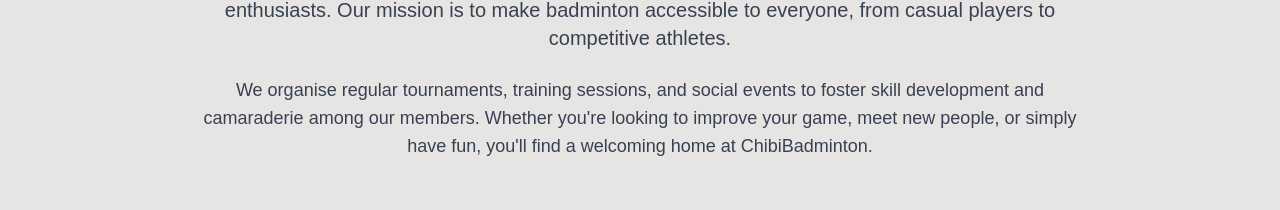
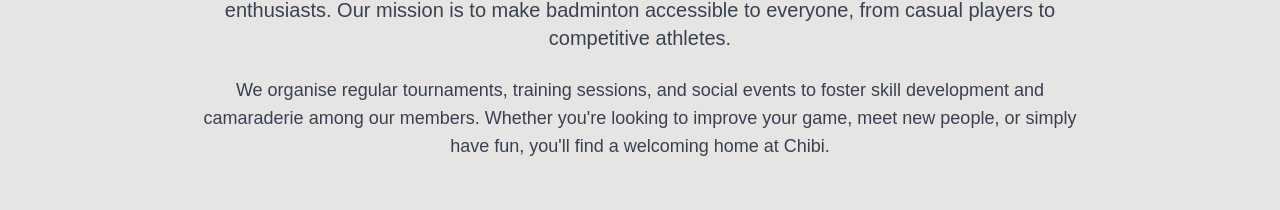
Before and after one commit to thangtruong1808/badmintonwebsite, a React (Vite) app in the folder frontend/: page /about-us in a window 1280 px wide. Shown: the part 258-468 px from the top of the page. Built offline with nearby package versions, Linux system fonts and the light colour scheme; no server answers; a web font is replaced by a local one.

Commit message:
Update AboutUsPage.tsx

```diff
--- a/frontend/src/components/AboutUsPage.tsx
+++ b/frontend/src/components/AboutUsPage.tsx
@@ -69,7 +69,7 @@
               events to foster skill development and camaraderie among our
               members. Whether you're looking to improve your game, meet new
               people, or simply have fun, you'll find a welcoming home at
-              ChibiBadminton.
+              Chibi.
             </p>
           </div>
         </section>
```
